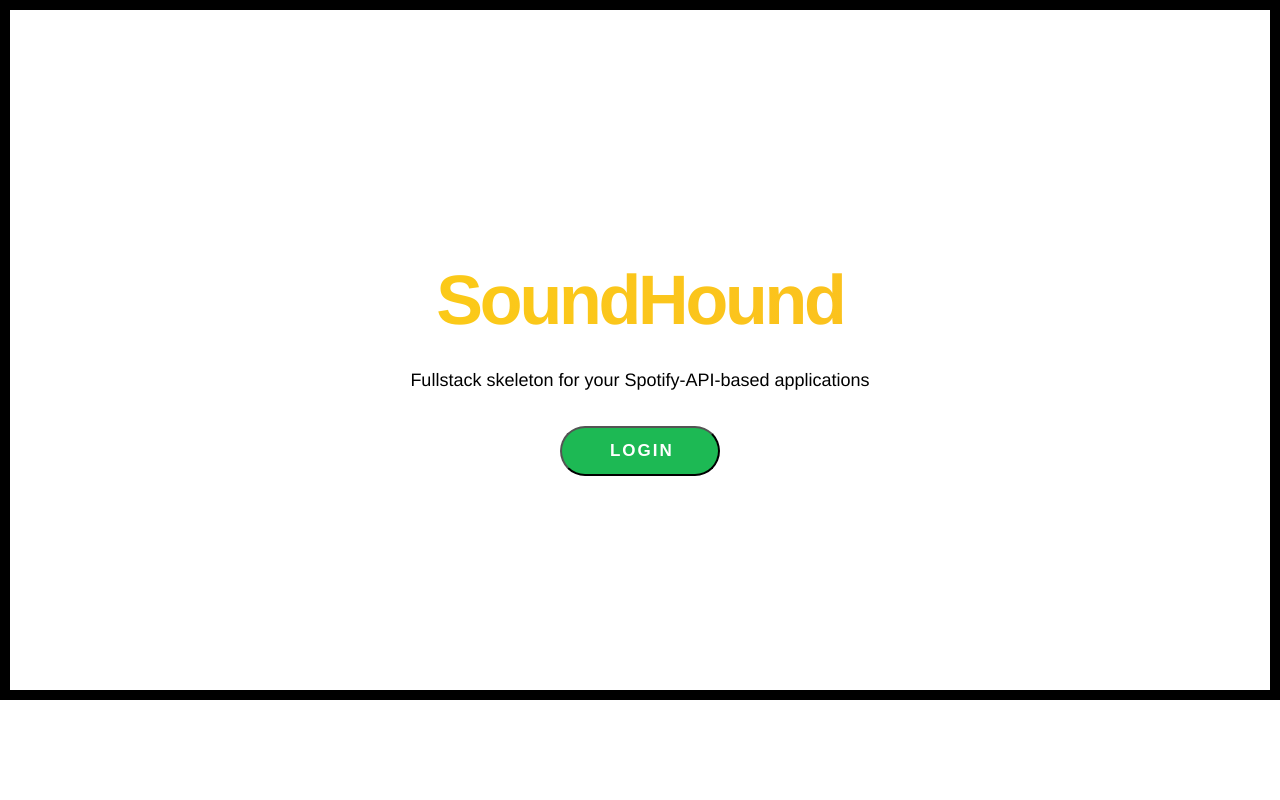
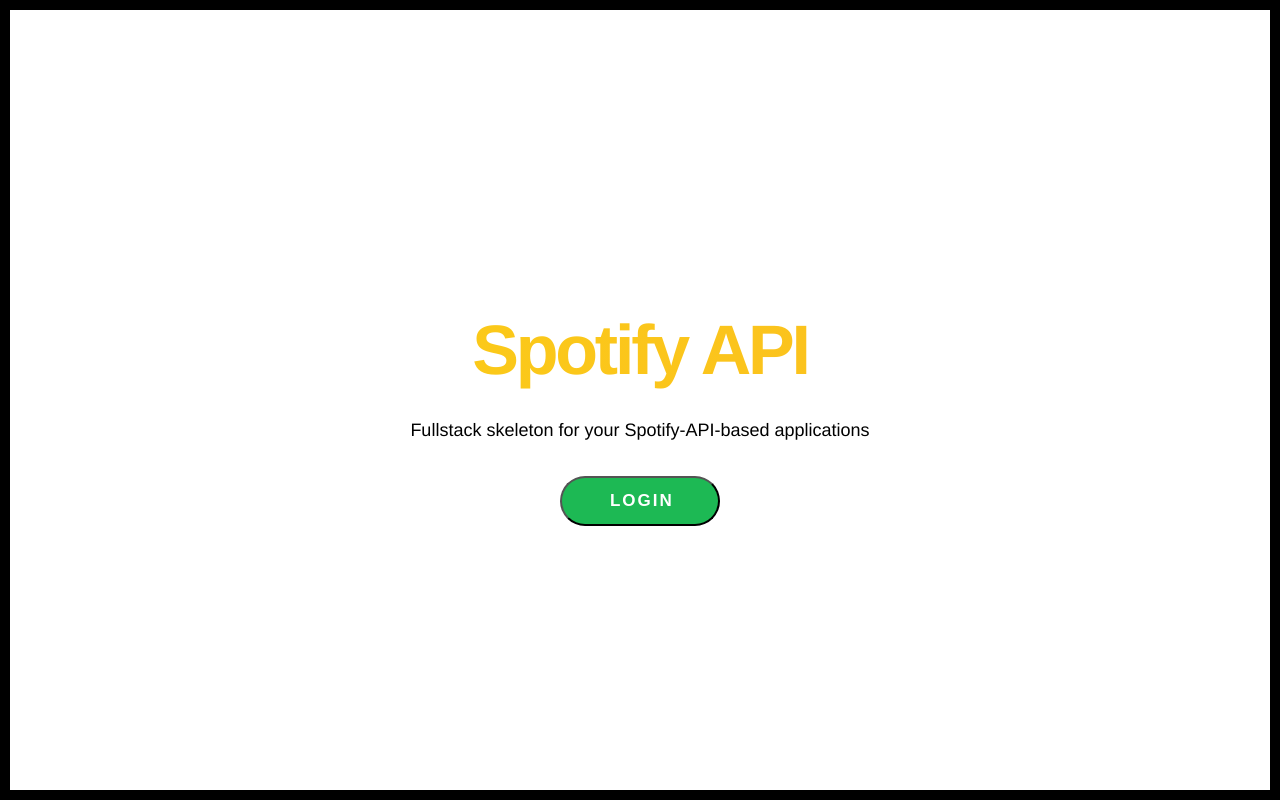
Before and after one commit to abdelshok/react-redux-tailwind-boilerplate, a React (Create React App) app: page / in a window 1280 px wide. Built offline with nearby package versions, Linux system fonts and the light colour scheme; no server answers.

Commit message:
Add video-animated-text component and fix styling

```diff
--- /dev/null
+++ b/src/components/TextVideoComponent.js
@@ -0,0 +1,23 @@
+// TextVideoComponent
+// Re-usable text that will have and display a video as it's "fill-in" / background
+
+// External Packages
+import React, { Component } from 'react';
+import styled from 'styled-components'
+// Internal Files
+// import djVideo from '../assets/videos/djVideo.mp4';
+
+const VideoWrapper = styled.div`
+    height: 200px;
+    width: 200px;
+    margin-top: 20px;
+`
+const TextVideoComponent = () => (
+    <VideoWrapper>
+        <video autoplay muted loop>
+            {/* <source src={djVideo} type="video/mp4" /> */}
+        </video>
+    </VideoWrapper>
+)
+
+export default TextVideoComponent
--- a/src/containers/LoginContainer.js
+++ b/src/containers/LoginContainer.js
@@ -9,6 +9,7 @@
 import AnimatedText from '../styledComponents/AnimatedText';
 import SmallHeaderText from '../styledComponents/SmallHeaderText';
 import SpotifyButton from '../styledComponents/SpotifyButton';
+import TextVideoComponent from '../components/TextVideoComponent';
 
 class LoginContainer extends Component {
 
@@ -20,7 +21,7 @@
     render() {
         return (
             <LoginWrapper>
-            <AnimatedText> SoundHound </AnimatedText>
+            <AnimatedText> Spotify API </AnimatedText>
             <SmallHeaderText> Fullstack skeleton for your Spotify-API-based applications </SmallHeaderText>
             <SpotifyButton> Login </SpotifyButton>
             </LoginWrapper>
--- a/src/index.css
+++ b/src/index.css
@@ -5,9 +5,18 @@
     sans-serif;
   -webkit-font-smoothing: antialiased;
   -moz-osx-font-smoothing: grayscale;
+  height: 100%;
 }
 
 code {
   font-family: source-code-pro, Menlo, Monaco, Consolas, 'Courier New',
     monospace;
 }
+
+html {
+  height: 100%;
+}
+
+#root {
+  height: 100%;
+}
--- a/src/styledComponents/AnimatedText.js
+++ b/src/styledComponents/AnimatedText.js
@@ -1,4 +1,5 @@
-// Styling for Animated Text
+// Styling for Animated Text displayed on the /login page "Spotify API"
+// May later have an animated video in the background
 
 import styled, { keyframes } from 'styled-components';
 
--- a/src/styledComponents/LoginWrapper.js
+++ b/src/styledComponents/LoginWrapper.js
@@ -1,3 +1,7 @@
+// Styled Component that simply wraps it's children elements:
+// - AnimatedText "Spotify API"
+// - SmallHeaderText: which has the description of the application
+
 import styled from 'styled-components';
 
 
@@ -5,7 +9,7 @@
     width: auto;
     padding-left: 20px;
     padding-right: 20px;
-    height: 40%;
+    height: auto;
     box-sizing: border-box;
     display: flex;
     flex-direction: column;
--- a/src/styledComponents/MainAppWrapper.js
+++ b/src/styledComponents/MainAppWrapper.js
@@ -4,7 +4,7 @@
 
 const MainAppWrapper = styled.div`
     width: 100%;
-    height: 700px;
+    height: 100%;
     background-color: white;
     border-style: solid;
     border-width: 10px;
```
